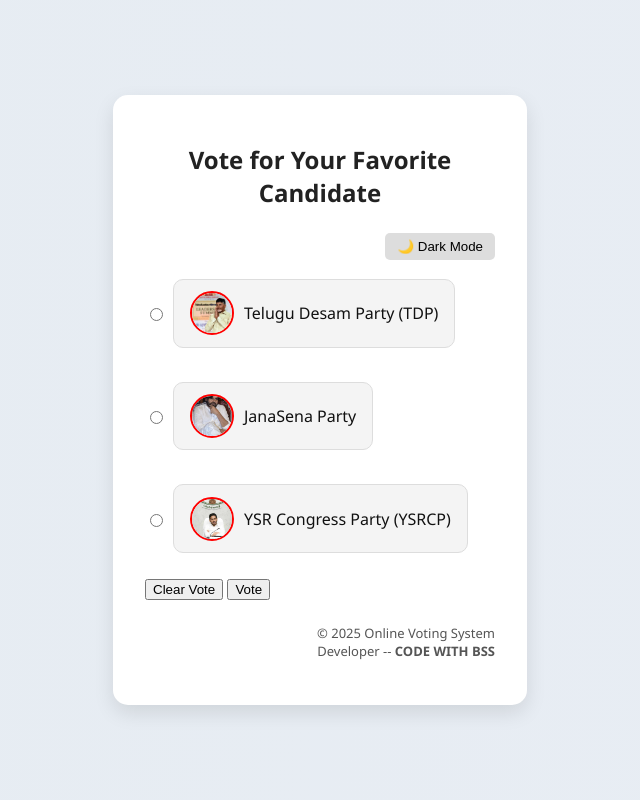
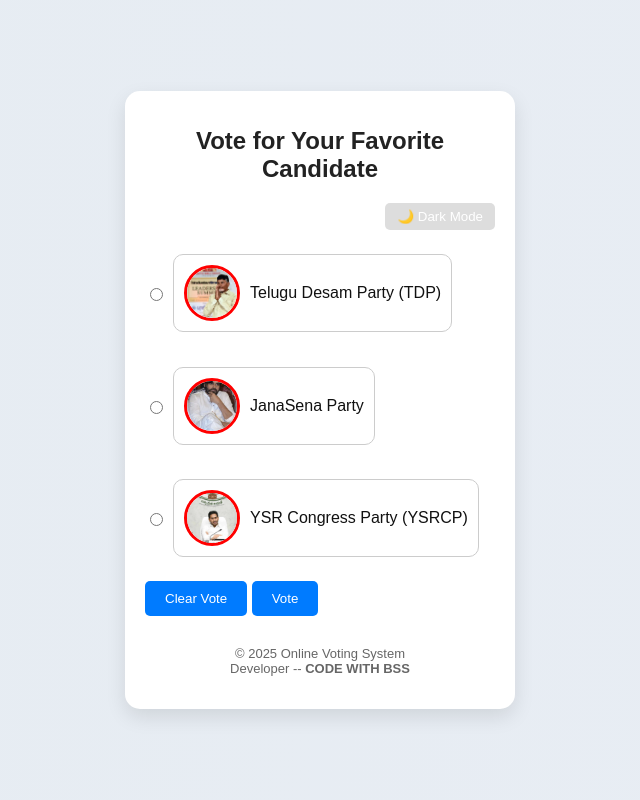
Before and after one commit to Bhanu-lpu/Onlinevotingapp, a Flask app: page / in a window 1280 px wide. Shown: the whole page, without its empty margins (320-960 px from the left). Run offline with Flask 3, Linux system fonts and the light colour scheme.

Commit message:
Update style.css

```diff
--- a/static/style.css
+++ b/static/style.css
@@ -202,19 +202,102 @@ body {
   background-color: #ddd;
   cursor: pointer;
 }
+/* Default Light Theme */
+body {
+  background-color: #f0f0f0;
+  color: #111;
+  font-family: Arial, sans-serif;
+  transition: background-color 0.3s ease, color 0.3s ease;
+}
 
-/* Dark Mode */
+.container {
+  max-width: 600px;
+  margin: 0 auto;
+  padding: 20px;
+}
+
+h1 {
+  text-align: center;
+  margin-bottom: 20px;
+}
+
+button {
+  padding: 10px 20px;
+  background-color: #007bff;
+  border: none;
+  color: white;
+  cursor: pointer;
+  border-radius: 5px;
+}
+
+button:hover {
+  background-color: #0056b3;
+}
+
+footer {
+  text-align: center;
+  margin-top: 30px;
+  color: #666;
+}
+
+/* Candidate layout */
+.candidate {
+  margin-bottom: 15px;
+}
+
+.candidate label {
+  display: flex;
+  align-items: center;
+  gap: 10px;
+  background-color: #fff;
+  padding: 10px;
+  border-radius: 10px;
+  border: 1px solid #ccc;
+  cursor: pointer;
+}
+
+/* Candidate images */
+.leader-img {
+  width: 50px;
+  height: 50px;
+  border-radius: 50%;
+  border: 3px solid red;
+  object-fit: cover;
+}
+
+/* Theme Toggle Button */
+.theme-toggle {
+  text-align: right;
+  margin-bottom: 15px;
+}
+
+/* =================== DARK MODE =================== */
+
 body.dark {
-  background-color: #111;
-  color: #f9f9f9;
+  background-color: #121212;
+  color: #eee;
 }
 
 body.dark .candidate label {
-  background-color: #222;
-  color: #f9f9f9;
+  background-color: #1e1e1e;
+  border-color: #333;
+}
+
+body.dark button {
+  background-color: #444;
+  color: #eee;
+}
+
+body.dark button:hover {
+  background-color: #666;
+}
+
+body.dark footer {
+  color: #aaa;
 }
 
 body.dark .theme-toggle button {
-  background-color: #444;
+  background-color: #333;
   color: white;
+  border: 1px solid #555;
 }
```
